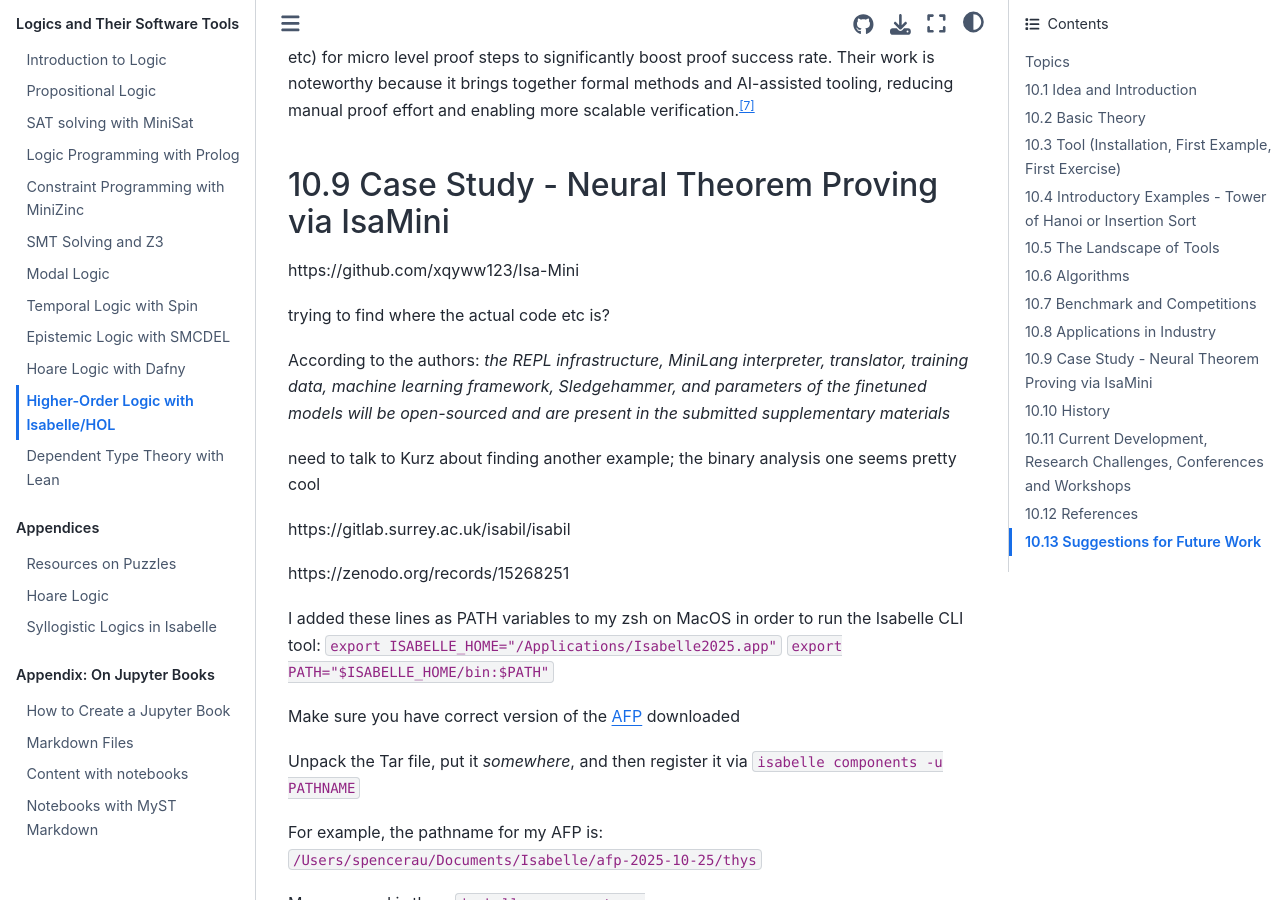
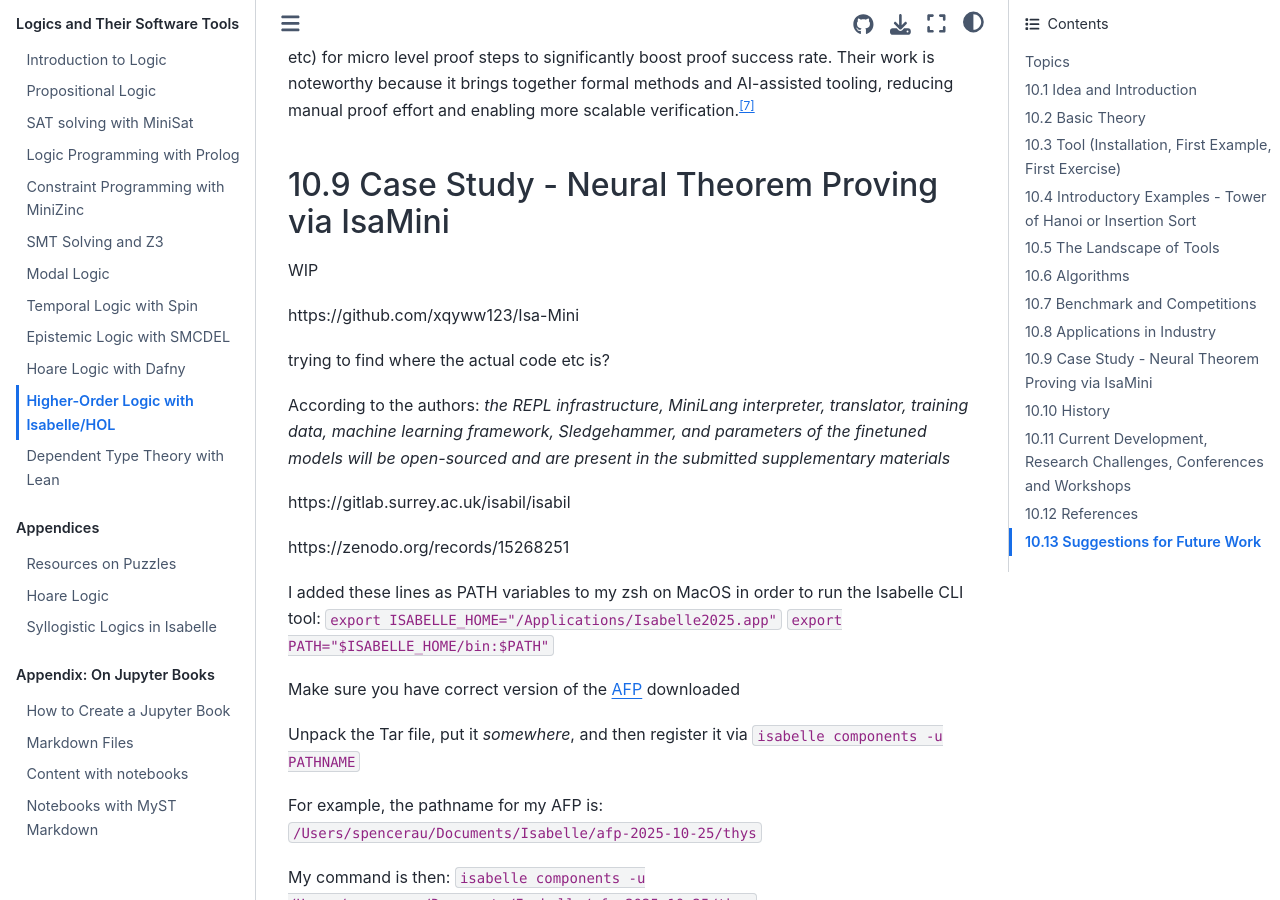
Before and after one commit to LEAP-at-Chapman/CPSC-510-Logical-Foundations-of-Computing, a Jupyter Book: the page built from content/10-higher-order-logic.md, in a window 1280 px wide and 900 px high, scrolled down 8142 px. Built offline with Jupyter Book 1.0.4 settings and Sphinx 7.4.7 and the Sphinx Book theme 1.1.4, drawn with Linux system fonts in a browser that asks for light colours.

Commit message:
Update 10-higher-order-logic.md

```diff
--- a/content/10-higher-order-logic.md
+++ b/content/10-higher-order-logic.md
@@ -305,6 +305,8 @@ Xu et al. present MiniLang/IsaMini, a streamlined proof langauge for Isabelle/HO
 
 ## 10.9 Case Study - Neural Theorem Proving via IsaMini
 
+WIP
+
 https://github.com/xqyww123/Isa-Mini
 
 trying to find where the actual code etc is?
@@ -315,7 +317,7 @@ training data, machine learning framework, Sledgehammer,
 and parameters of the finetuned models will be open-sourced
 and are present in the submitted supplementary materials*
 
-need to talk to Kurz about finding another example; the binary analysis one seems pretty cool
+<!-- need to talk to Kurz about finding another example; the binary analysis one seems pretty cool -->
 
 https://gitlab.surrey.ac.uk/isabil/isabil
 
```
